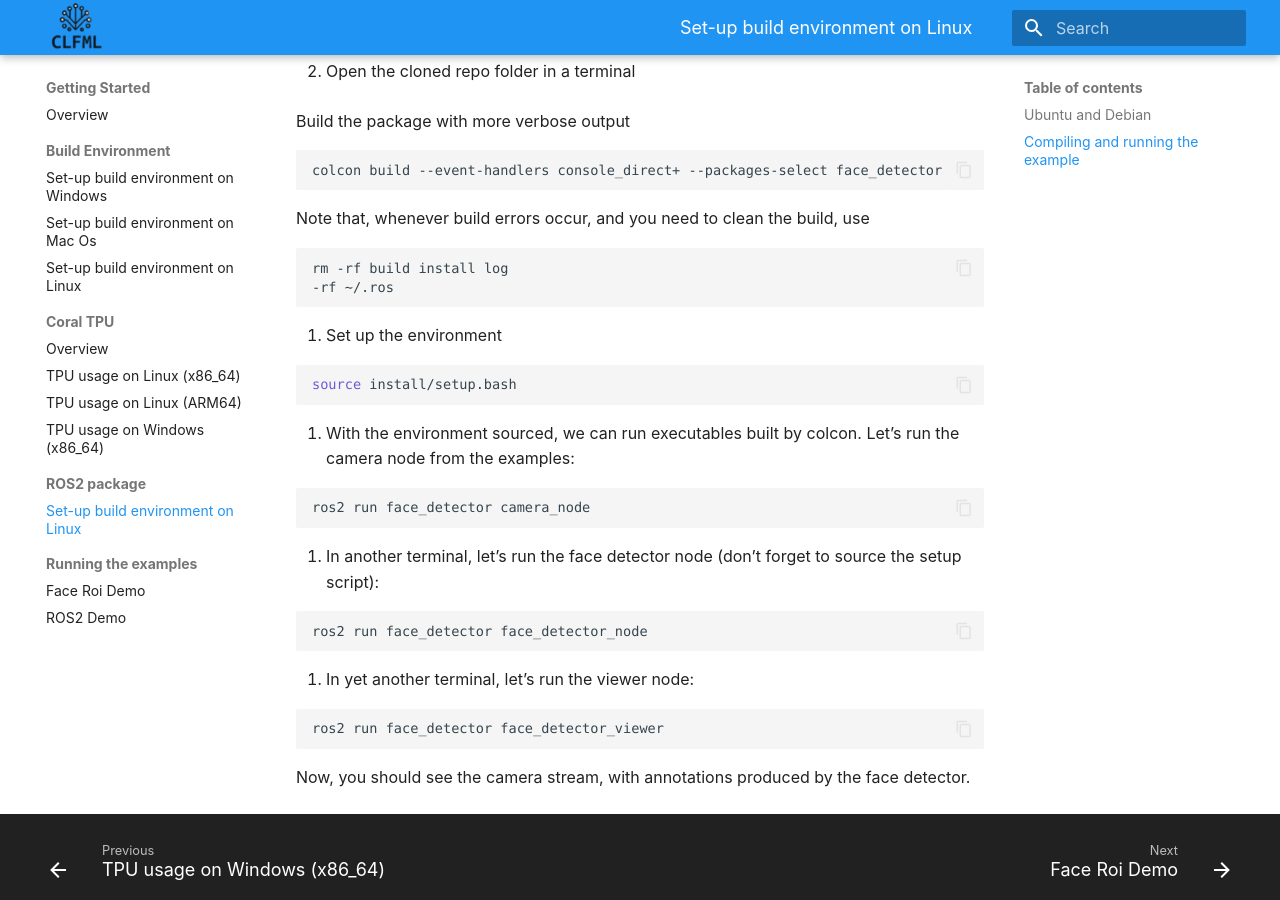
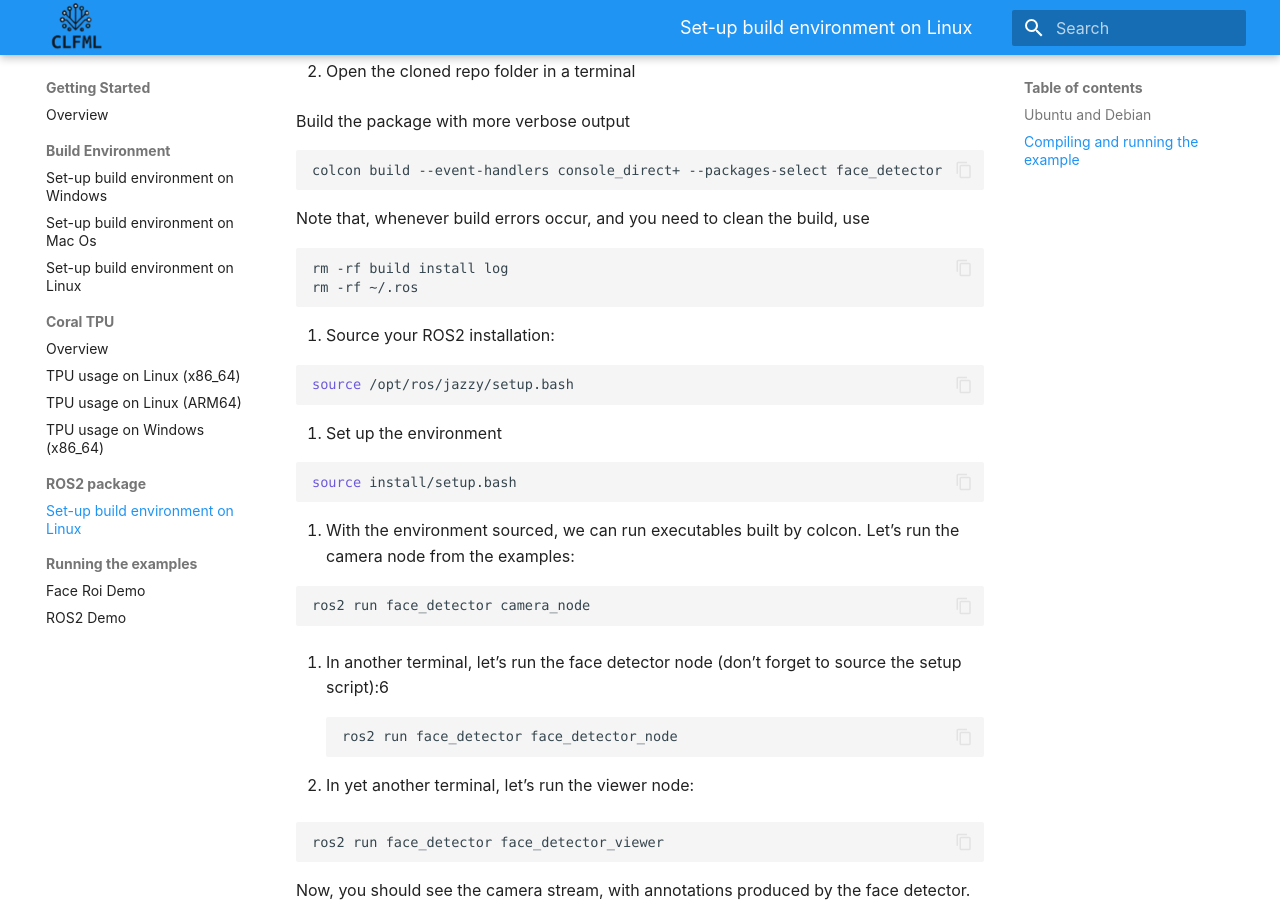
Before and after one commit to CLFML/Face_Detector.Cpp, an MkDocs documentation site: the page built from docs/usage/ros2_build_environment/usage_with_linux.md, in a window 1280 px wide and 900 px high, scrolled down 964 px. Built offline with MkDocs 1.6.1 and Material for MkDocs 9.7.7, drawn with Linux system fonts in a browser that asks for light colours; some web fonts are replaced.

Commit message:
updated documentation

````diff
--- a/docs/usage/ros2_build_environment/usage_with_linux.md
+++ b/docs/usage/ros2_build_environment/usage_with_linux.md
@@ -44,28 +44,33 @@ Note that, whenever build errors occur, and you need to clean the build, use
 
 ```bash
 rm -rf build install log
--rf ~/.ros
+rm -rf ~/.ros
 ```
 
-3. Set up the environment
+3. Source your ROS2 installation:
+
+```bash
+source /opt/ros/jazzy/setup.bash
+```
+
+4. Set up the environment
 
 ```bash
 source install/setup.bash
 ```
 
-4. With the environment sourced, we can run executables built by colcon. Let’s run the camera node from the examples:
+5. With the environment sourced, we can run executables built by colcon. Let’s run the camera node from the examples:
 
 ```bash
 ros2 run face_detector camera_node
 ```
 
-5. In another terminal, let’s run the face detector node (don’t forget to source the setup script):
-
+5. In another terminal, let’s run the face detector node (don’t forget to source the setup script):6
 ```bash
 ros2 run face_detector face_detector_node
 ```
 
-6. In yet another terminal, let’s run the viewer node:
+7. In yet another terminal, let’s run the viewer node:
 
 ```bash
 ros2 run face_detector face_detector_viewer
````
Also changed, not shown: README.md (+3 -8 lines).
